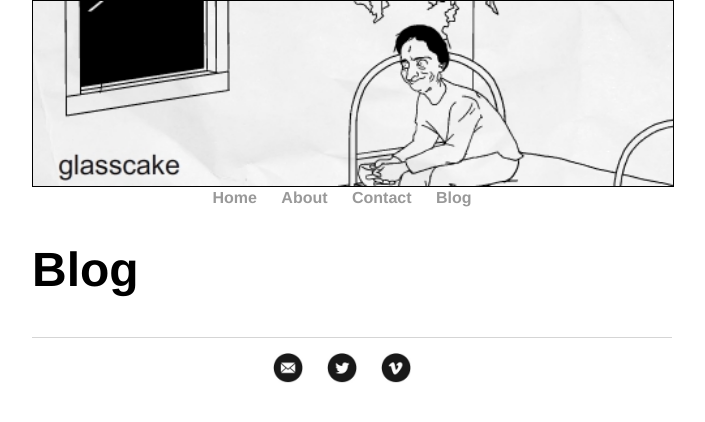
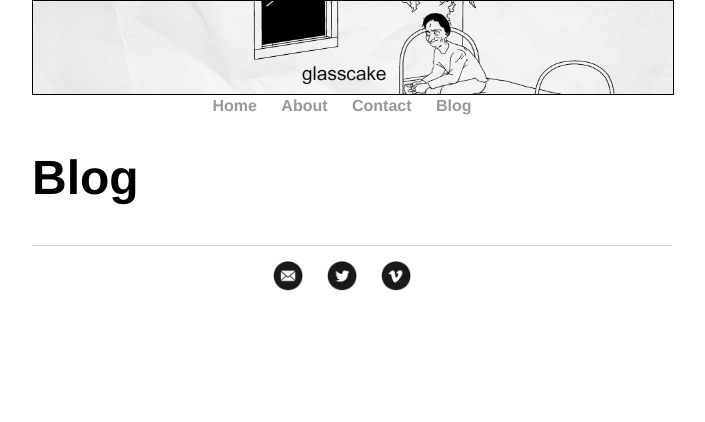
Before and after one commit to glasscaked/strip, a Jekyll site: the page built from blog/index.html, in a window 1280 px wide. Shown: the top 422 px of the page, without its empty margins (288-993 px from the left). Built offline with Jekyll 4.4.1, drawn with Linux system fonts in a browser that asks for light colours.

Commit message:
Update default.html

```diff
--- a/_layouts/default.html
+++ b/_layouts/default.html
@@ -9,7 +9,7 @@
 
   <body>
     <header>
-      <div id="logo-container"><img href="/" alt="banner" src="/images/logo.jpg" border="1" /></div>
+      <div id="logo-container"><img href="/" alt="banner" src="/images/banner.jpg" border="1" /></div>
     <nav>
 <ul>
 <li><a href="/">Home</a></li>
```
